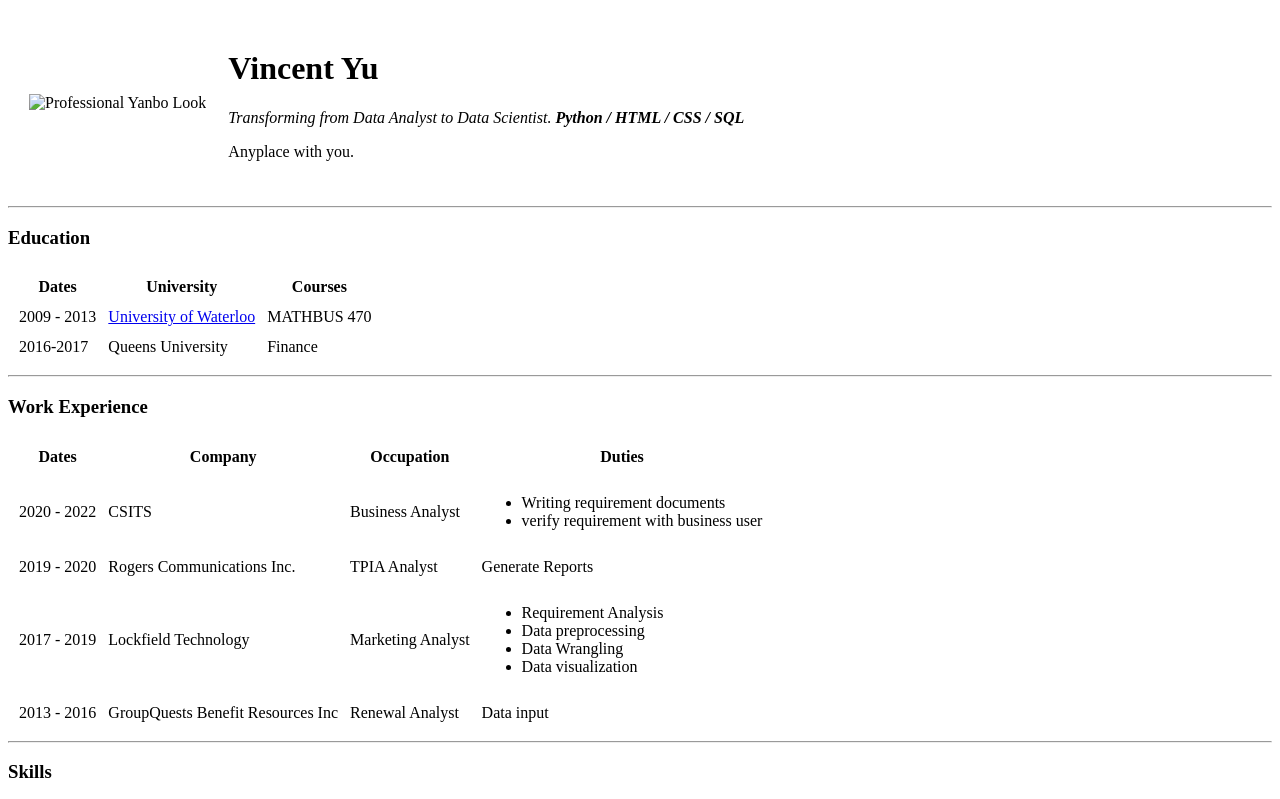
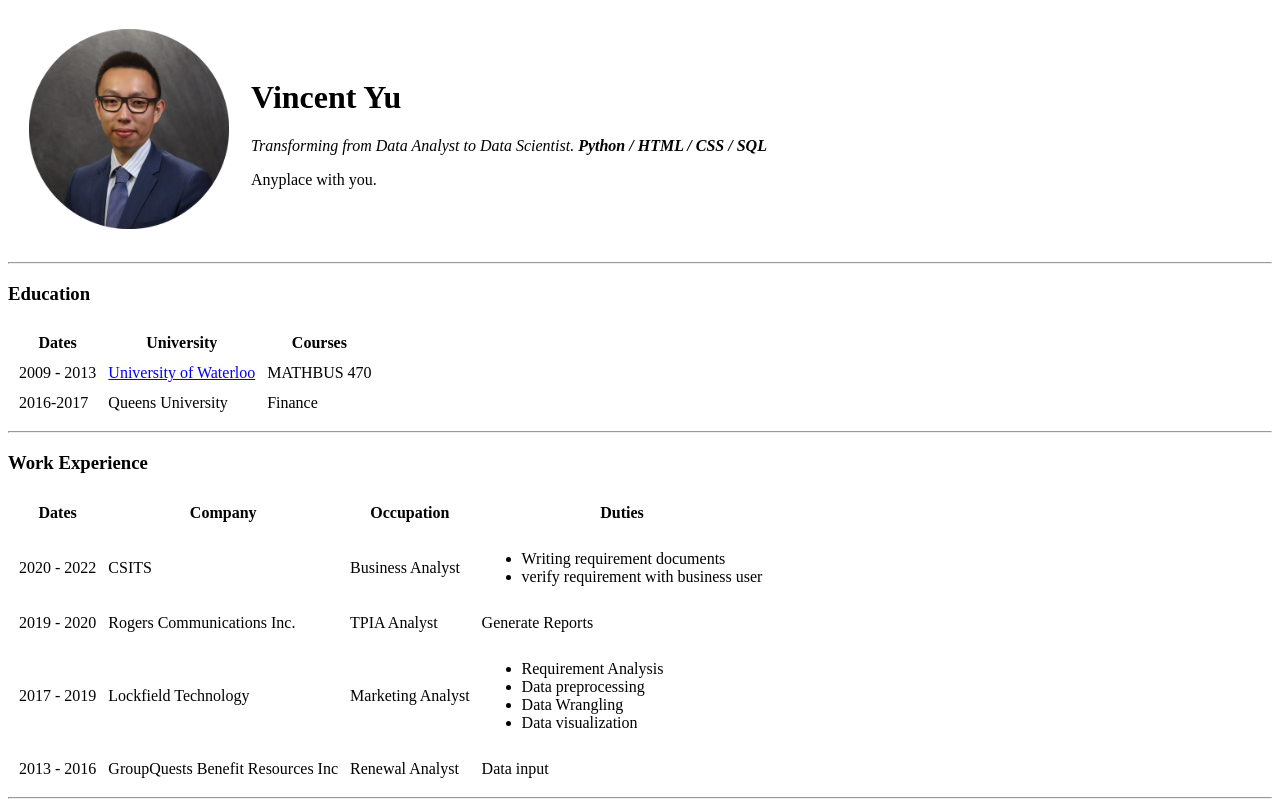
Before and after one commit to VincentYu-Data/Vincent---CV, a plain HTML site: page index.html in a window 1280 px wide. Shown: the top 799 px of the page. Drawn offline with Linux system fonts and the light colour scheme.

Commit message:
Update DP path

```diff
--- a/index.html
+++ b/index.html
@@ -14,7 +14,7 @@
 <body>
   <table cellspacing = "20">
     <tr>
-      <td><img src="images/yanbo.png" alt="Professional Yanbo Look" style="width:200px;height:200px;"></td>
+      <td><img src="yanbo.png" alt="Professional Yanbo Look" style="width:200px;height:200px;"></td>
       <td>  <!--总共六种heading -->
         <h1>Vincent Yu</h1>
         <!-- p 代表paragraph-->
```
